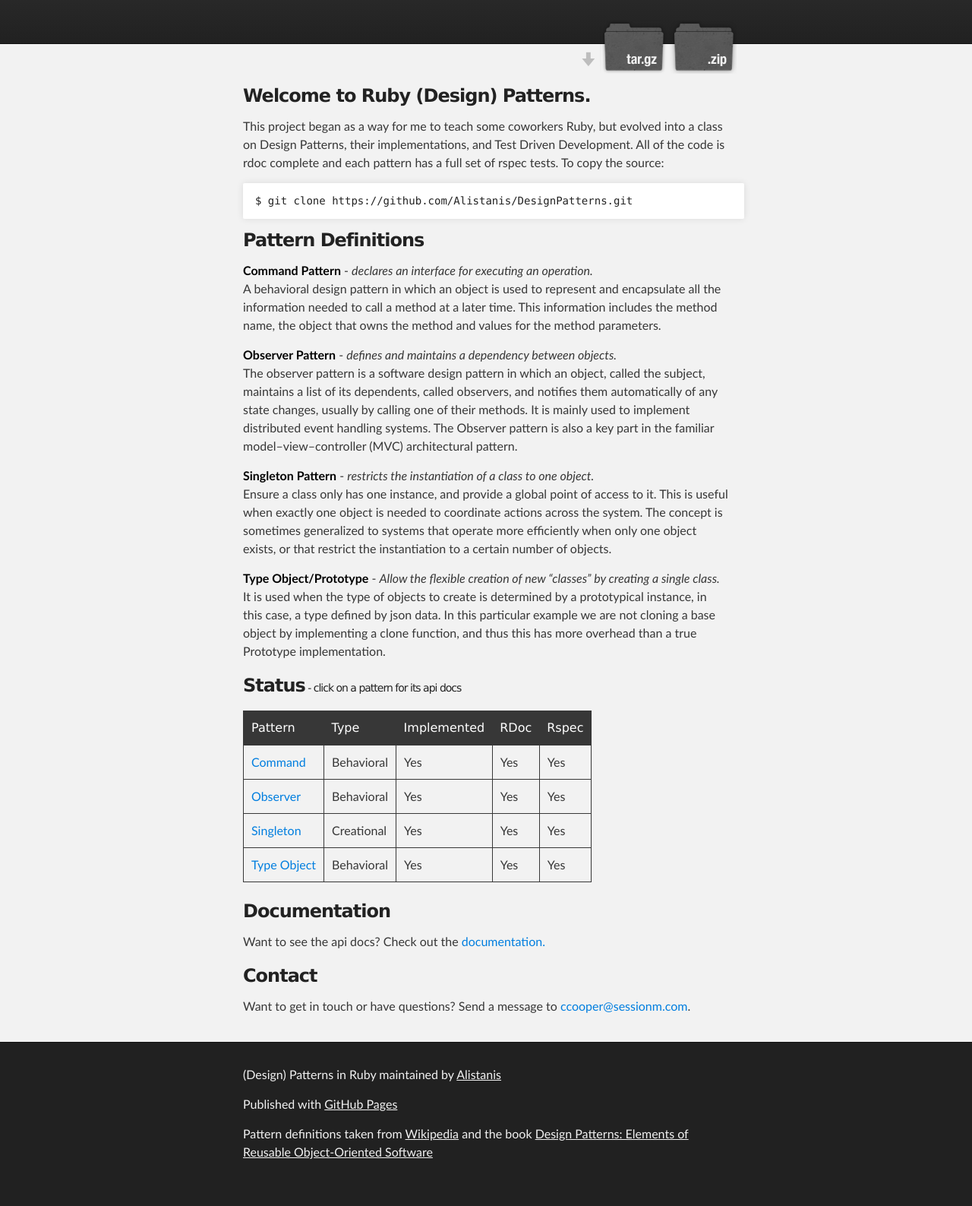
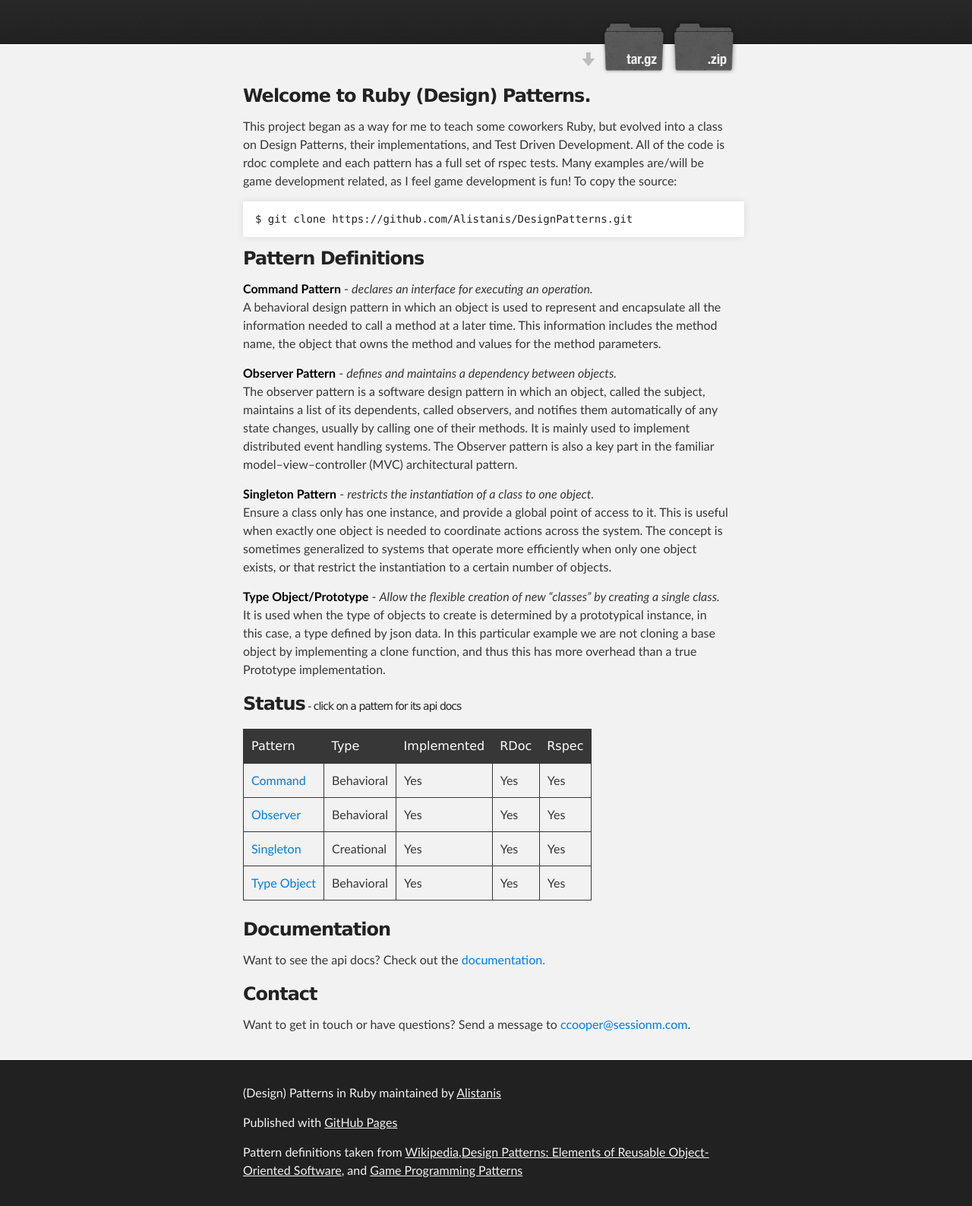
Before and after one commit to alistanis/DesignPatterns, a plain HTML site: page index.html in a window 1280 px wide. Shown: the part 116-1703 px from the top of the page at 76% size. Before the commit the page ends 1679 px from the top, so only its background shows below. Drawn offline with Linux system fonts and the light colour scheme.

Commit message:
adds game programming patterns info to footer

```diff
--- a/index.html
+++ b/index.html
@@ -47,7 +47,8 @@
             <a id="welcome-to-github-pages" class="anchor" href="#welcome-to-github-pages" aria-hidden="true"><span class="octicon octicon-link"></span></a>Welcome to Ruby (Design) Patterns.</h3>
 
         <p>This project began as a way for me to teach some coworkers Ruby, but evolved into a class on Design Patterns, their implementations, and Test Driven Development.
-           All of the code is rdoc complete and each pattern has a full set of rspec tests. To copy the source:</p>
+           All of the code is rdoc complete and each pattern has a full set of rspec tests. Many examples are/will be game development related, as I feel game development is fun!
+            To copy the source:</p>
 
 <pre><code>$ git clone https://github.com/Alistanis/DesignPatterns.git
 </code></pre>
@@ -118,7 +119,8 @@
     <footer class="inner">
         <p class="copyright">(Design) Patterns in Ruby maintained by <a href="https://github.com/Alistanis">Alistanis</a></p>
         <p>Published with <a href="http://pages.github.com">GitHub Pages</a></p>
-        <p>Pattern definitions taken from <a href="http://en.wikipedia.org/wiki/Design_Patterns">Wikipedia</a> and the book <a href="http://www.amazon.com/Design-Patterns-Elements-Reusable-Object-Oriented-ebook/dp/B000SEIBB8">Design Patterns: Elements of Reusable Object-Oriented Software</a></p>
+        <p>Pattern definitions taken from <a href="http://en.wikipedia.org/wiki/Design_Patterns">Wikipedia</a>,<a href="http://www.amazon.com/Design-Patterns-Elements-Reusable-Object-Oriented-ebook/dp/B000SEIBB8">Design Patterns: Elements of Reusable Object-Oriented Software</a>, and
+        <a href="http://www.amazon.com/Game-Programming-Patterns-Robert-Nystrom/dp/0990582906">Game Programming Patterns</a></p>
     </footer>
 </div>
 
```
